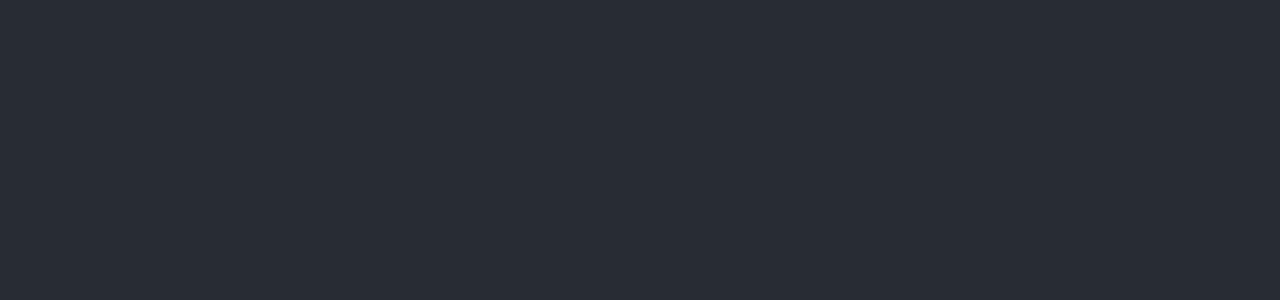
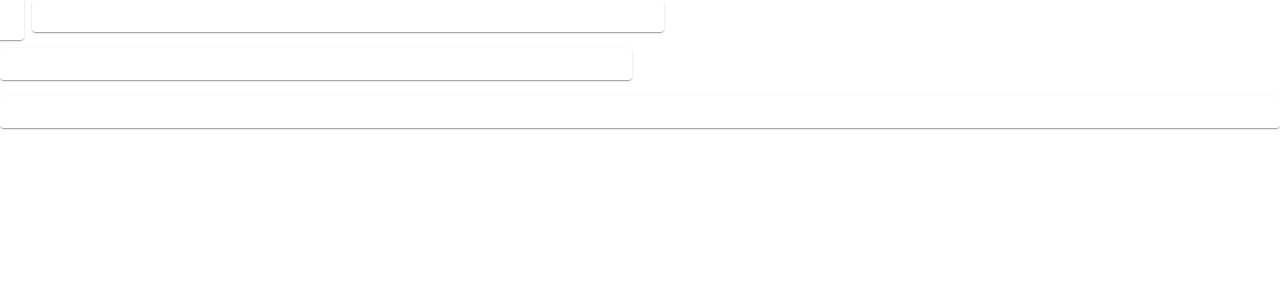
Before and after one commit to hdehal/carta-demo, a React (Create React App) app: page / in a window 1280 px wide. Shown: the top 300 px of the page. Built offline with nearby package versions, Linux system fonts and the light colour scheme.

Commit message:
Install React Router DOM

```diff
--- a/package.json
+++ b/package.json
@@ -12,6 +12,7 @@
     "react": "^16.13.1",
     "react-chartjs-2": "^2.9.0",
     "react-dom": "^16.13.1",
+    "react-router-dom": "^5.2.0",
     "react-scripts": "3.4.1"
   },
   "scripts": {
--- a/src/App.js
+++ b/src/App.js
@@ -1,12 +1,50 @@
 import React from 'react';
 import './App.css';
+import { BrowserRouter } from 'react-router-dom';
+import Grid from "@material-ui/core/Grid";
+import Paper from "@material-ui/core/Paper";
+import { makeStyles } from '@material-ui/core/styles';
+
+const useStyles = makeStyles((theme) => ({
+  paper: {
+    padding: theme.spacing(2),
+    textAlign: 'center',
+    color: theme.palette.text.secondary,
+  },
+}));
 
 function App() {
+
+  const classes = useStyles();
+
   return (
-    <div className="App">
-      <header className="App-header">
-      </header>
-    </div>
+    <BrowserRouter>
+
+      <div className="paperRoot">
+        <Grid container spacing={2}>
+
+          <Paper className={classes.paper} id="paperGrant">
+          </Paper>
+
+          <Grid item xs={12} sm={6}>
+            <Paper className={classes.paper}>
+            </Paper>
+          </Grid>
+
+          <Grid item xs={12} sm={6}>
+            <Paper className={classes.paper}>
+            </Paper>
+          </Grid>
+
+          <Grid item xs={12}>
+            <Paper className={classes.paper} >
+            </Paper>
+          </Grid>
+
+        </Grid>
+      </div>
+
+    </BrowserRouter>
   );
 }
 
```
Also changed, not shown: 1 other file (tests, documents, lock files or other folders).
